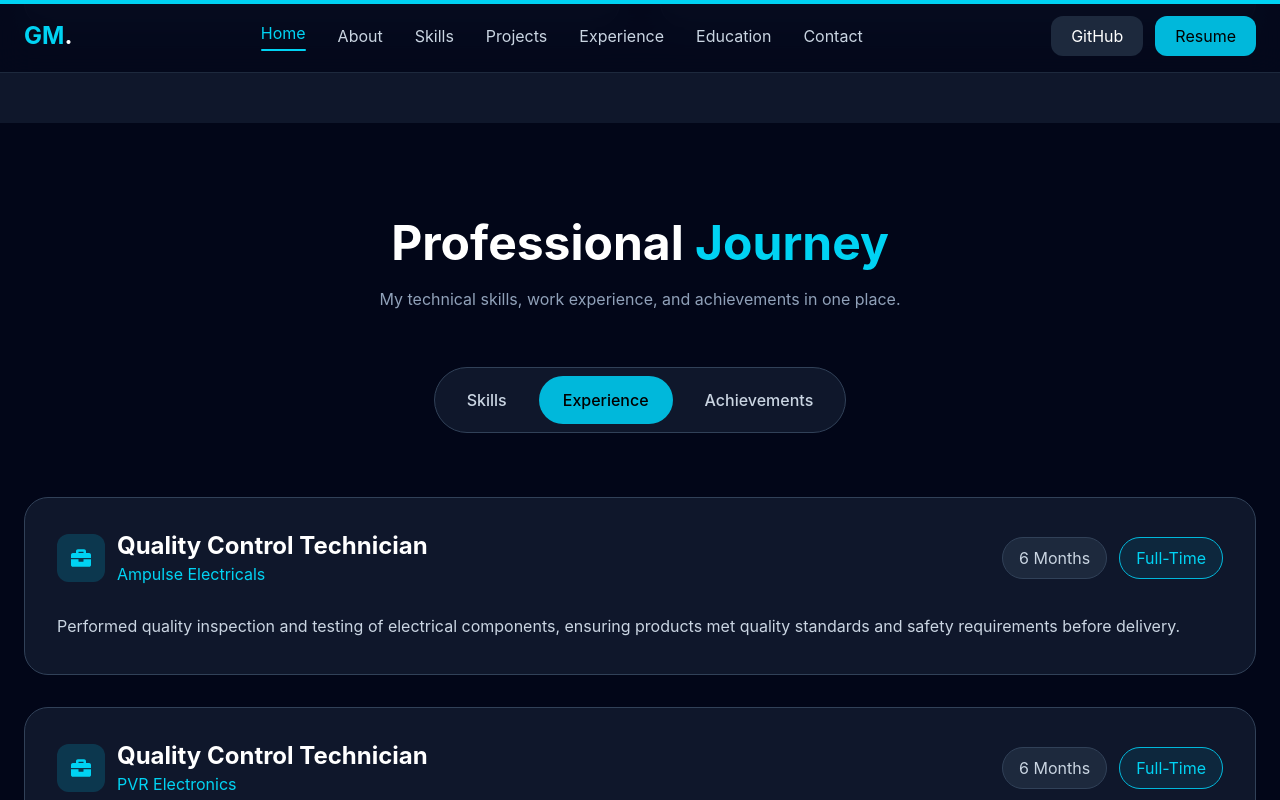
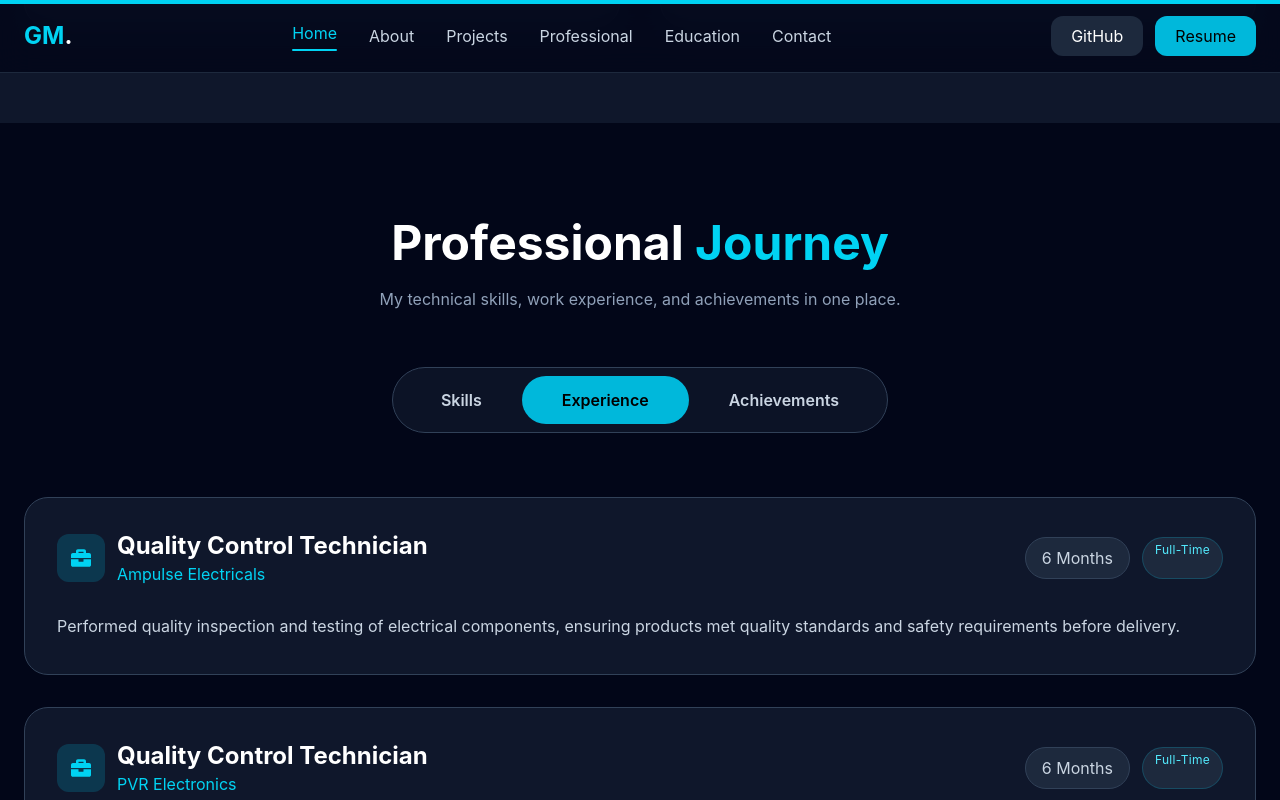
Before and after one commit to Gurudatta2212/portfolio, a React (Vite) app: page / in a window 1280 px wide. Both pictures are taken after a click on the button "Experience". Shown: the part 2447-3247 px from the top of the page. Built offline with nearby package versions, Linux system fonts and the light colour scheme.

Commit message:
Professional Section Update

```diff
--- a/src/components/layout/Navbar.jsx
+++ b/src/components/layout/Navbar.jsx
@@ -9,9 +9,8 @@ function Navbar() {
   const navLinks = [
     "home",
     "about",
-    "skills",
     "projects",
-    "experience",
+    "Professional",
     "education",
     "contact",
   ];
--- a/src/components/sections/Professional.jsx
+++ b/src/components/sections/Professional.jsx
@@ -67,44 +67,51 @@ function Professional() {
         </motion.div>
 
         <div className="flex justify-center mt-14">
-          <div className="bg-slate-900 border border-slate-700 rounded-full p-2 flex gap-2">
+
+  <div className="flex bg-slate-900/80 backdrop-blur-xl border border-slate-700 rounded-full p-2">
+
+    {["skills", "experience", "achievements"].map((tab) => (
 
       <button
-              onClick={() => setActiveTab("skills")}
-              className={`px-6 py-3 rounded-full font-medium transition ${
-                activeTab === "skills"
-                  ? "bg-cyan-500 text-black"
-                  : "text-slate-300 hover:text-white"
+        key={tab}
+        onClick={() => setActiveTab(tab)}
+        className="relative px-10 py-3 rounded-full font-semibold capitalize"
+
+      >
+
+        {activeTab === tab && (
+
+          <motion.div
+            layoutId="active-pill"
+            className="absolute inset-0 bg-cyan-500 rounded-full"
+            transition={{
+              type: "spring",
+              stiffness: 400,
+              damping: 35,
+            }}
+          />
+
+        )}
+
+        <span
+          className={`relative z-10 transition-colors duration-300 ${
+            activeTab === tab
+              ? "text-black"
+              : "text-slate-300"
           }`}
         >
-              Skills
+
+          {tab}
+
+        </span>
+
       </button>
 
-            <button
-              onClick={() => setActiveTab("experience")}
-              className={`px-6 py-3 rounded-full font-medium transition ${
-                activeTab === "experience"
-                  ? "bg-cyan-500 text-black"
-                  : "text-slate-300 hover:text-white"
-              }`}
-            >
-              Experience
-            </button>
-
-            <button
-              onClick={() => setActiveTab("achievements")}
-              className={`px-6 py-3 rounded-full font-medium transition ${
-                activeTab === "achievements"
-                  ? "bg-cyan-500 text-black"
-                  : "text-slate-300 hover:text-white"
-              }`}
-            >
-              Achievements
-            </button>
+    ))}
 
   </div>
+
 </div>
-
         <AnimatePresence mode="wait">
 
         {/* ================= Skills ================= */}
@@ -132,21 +139,48 @@ function Professional() {
           y: -8,
           scale: 1.03,
         }}
-        className="bg-slate-900/80 backdrop-blur-md rounded-3xl border border-slate-700 hover:border-cyan-400 hover:shadow-[0_0_30px_rgba(34,211,238,0.2)] transition-all duration-300 p-6"
+        className="group relative overflow-hidden rounded-3xl border border-slate-700/70 bg-slate-900/60 backdrop-blur-xl p-6 transition-all duration-500 hover:-translate-y-3 hover:border-cyan-400 hover:shadow-[0_0_45px_rgba(34,211,238,0.25)]"
       >
+        <div className="absolute inset-0 opacity-0 group-hover:opacity-100 transition duration-500">
+
+  <div className="absolute -top-24 left-1/2 -translate-x-1/2 w-56 h-56 rounded-full bg-cyan-400/10 blur-3xl" />
+
+</div>
         <div className="flex justify-center mb-5">
+
+<motion.div
+whileHover={{
+  rotate: 15,
+  scale: 1.15,
+  y: -3,
+}}
+transition={{
+type:"spring",
+stiffness:350,
+damping:12
+}}
+
+>
+
 {icons[skill.name]}
+
+</motion.div>
+
 </div>
 
         <h3 className="text-xl font-semibold text-center">
   {skill.name}
 </h3>
 
-        <p className="text-center text-cyan-400 font-bold mt-2">
+<div className="flex justify-center mt-3">
+
+</div>
+
+       <p className="text-center text-cyan-300 text-lg font-bold mt-3">
           {skill.level}%
         </p>
 
-        <div className="mt-6 h-3 bg-slate-700 rounded-full overflow-hidden">
+        <div className="mt-6 h-3 bg-slate-800 rounded-full overflow-hidden">
           <motion.div
             initial={{ width: 0 }}
             animate={{
@@ -156,9 +190,20 @@ function Professional() {
               duration: 1,
               delay: index * 0.08,
             }}
-            className="h-full rounded-full bg-gradient-to-r from-cyan-400 to-blue-500"
+            className="
+h-full
+rounded-full
+bg-gradient-to-r
+from-cyan-400
+via-cyan-300
+to-blue-500
+shadow-[0_0_18px_rgba(34,211,238,0.7)]
+"
           />
         </div>
+
+<div className="absolute inset-0 rounded-3xl border border-transparent group-hover:border-cyan-400/20 pointer-events-none transition-all duration-500" />
+
 </motion.div>
     ))}
   </motion.div>
@@ -218,7 +263,7 @@ function Professional() {
               {exp.duration}
             </span>
 
-            <span className="px-4 py-2 rounded-full bg-cyan-500/10 border border-cyan-500 text-cyan-400">
+            <span className="px-3 py-1 rounded-full bg-slate-800 border border-cyan-400/20 text-cyan-300 text-xs tracking-wide">
               {exp.type}
             </span>
 
```
Lines whose indentation alone changed are shown as unchanged.
